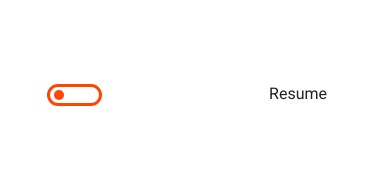
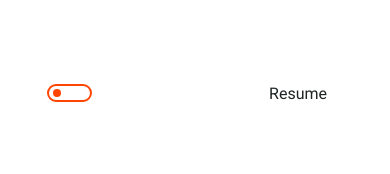
Before and after one commit to eccentricdz/eccentricdz.github.io, a React (Create React App) app: page / in a window 390 px wide. Shown: the top 174 px of the page. Built offline with nearby package versions, Linux system fonts and the light colour scheme.

Commit message:
resolve mobile toggle

```diff
--- a/package.json
+++ b/package.json
@@ -17,7 +17,7 @@
     "test": "react-scripts test",
     "eject": "react-scripts eject",
     "predeploy": "npm run build",
-    "deploy": "gh-pages -b mainline -d build"
+    "deploy": "gh-pages -b master -f -d build"
   },
   "eslintConfig": {
     "extends": "react-app"
--- a/src/App.css
+++ b/src/App.css
@@ -67,7 +67,7 @@ header p {
 
 /* Portrait */
 @media only screen
-  and (max-width: 812px)
+  and (max-width: 700px)
   and (orientation: portrait) {
     .App {
       font-size: 16px;
--- a/src/components/Toggle.css
+++ b/src/components/Toggle.css
@@ -25,3 +25,22 @@
 .toggle-container.right .toggle-switch {
   left: 31px;
 }
+
+@media only screen
+  and (max-width: 700px)
+  and (orientation: portrait) {
+    .toggle-container {
+      width: 45px;
+      height: 18px;
+      border-width: 2px;
+    }
+
+    .toggle-switch {
+      width: 8px;
+      height: 8px;
+    }
+
+    .toggle-container.right .toggle-switch {
+      left: 25px;
+    }
+}
```
